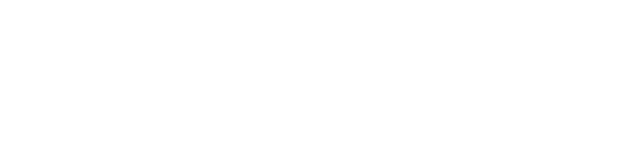
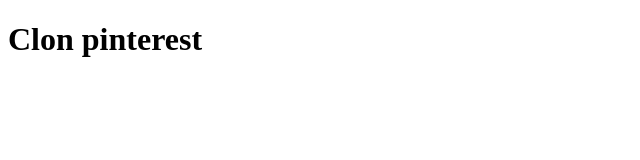
Before and after one commit to malibb/clon_pinterest, a plain HTML site: page index.html in a window 1280 px wide. Shown: the whole page, without its empty margins (0-640 px from the left). Drawn offline with Linux system fonts and the light colour scheme.

Commit message:
title proyecto

```diff
--- a/index.html
+++ b/index.html
@@ -7,6 +7,6 @@
     <title>Document</title>
 </head>
 <body>
-
+    <h1>Clon pinterest</h1>
 </body>
 </html>
```
